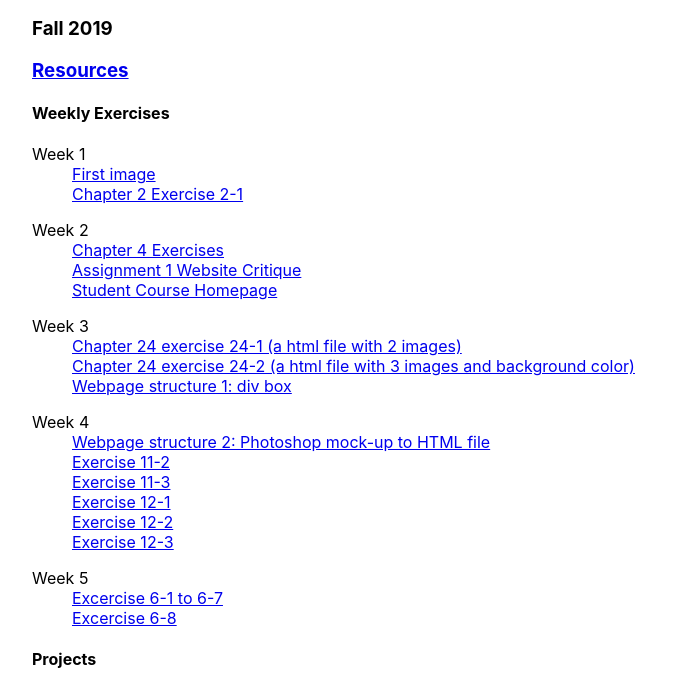
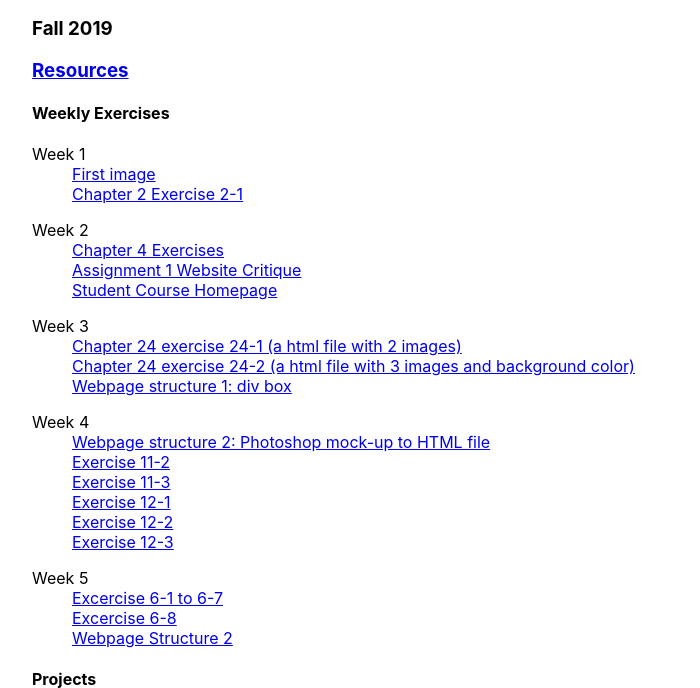
Before and after one commit to alexpurdy00/avt-217, a plain HTML site: page weekly/index.html in a window 1280 px wide. Shown: the part 114-802 px from the top of the page, without its empty margins (160-860 px from the left). Drawn offline with Linux system fonts and the light colour scheme; a web font is replaced by a local one.

Commit message:
Update index.html

```diff
--- a/weekly/index.html
+++ b/weekly/index.html
@@ -50,7 +50,8 @@
 <dt>Week 5</dt>
 <dd><a href="w5/ex61-67/jenskitchen/index.html">Excercise 6-1 to 6-7</a></dd>
 <dd><a href="w5/ex68/glossary.html">Excercise 6-8</a></dd>
-
+<dd><a href="w5/web-struc-2.html">Webpage Structure 2</a></dd>
+</dl>
 </div><!-- weekly ends-->
 <div id="project">
 <h4>Projects</h4>
```
